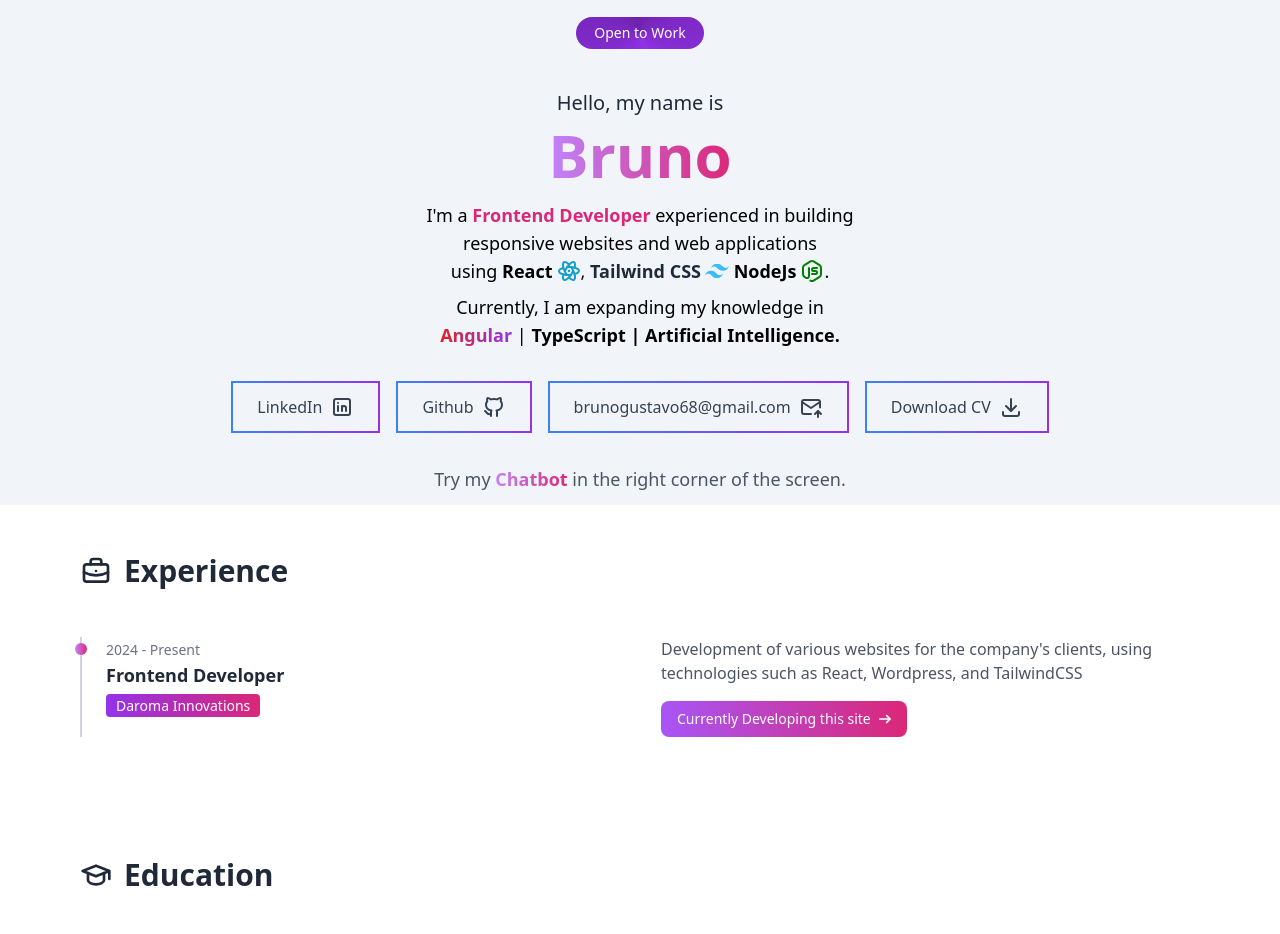
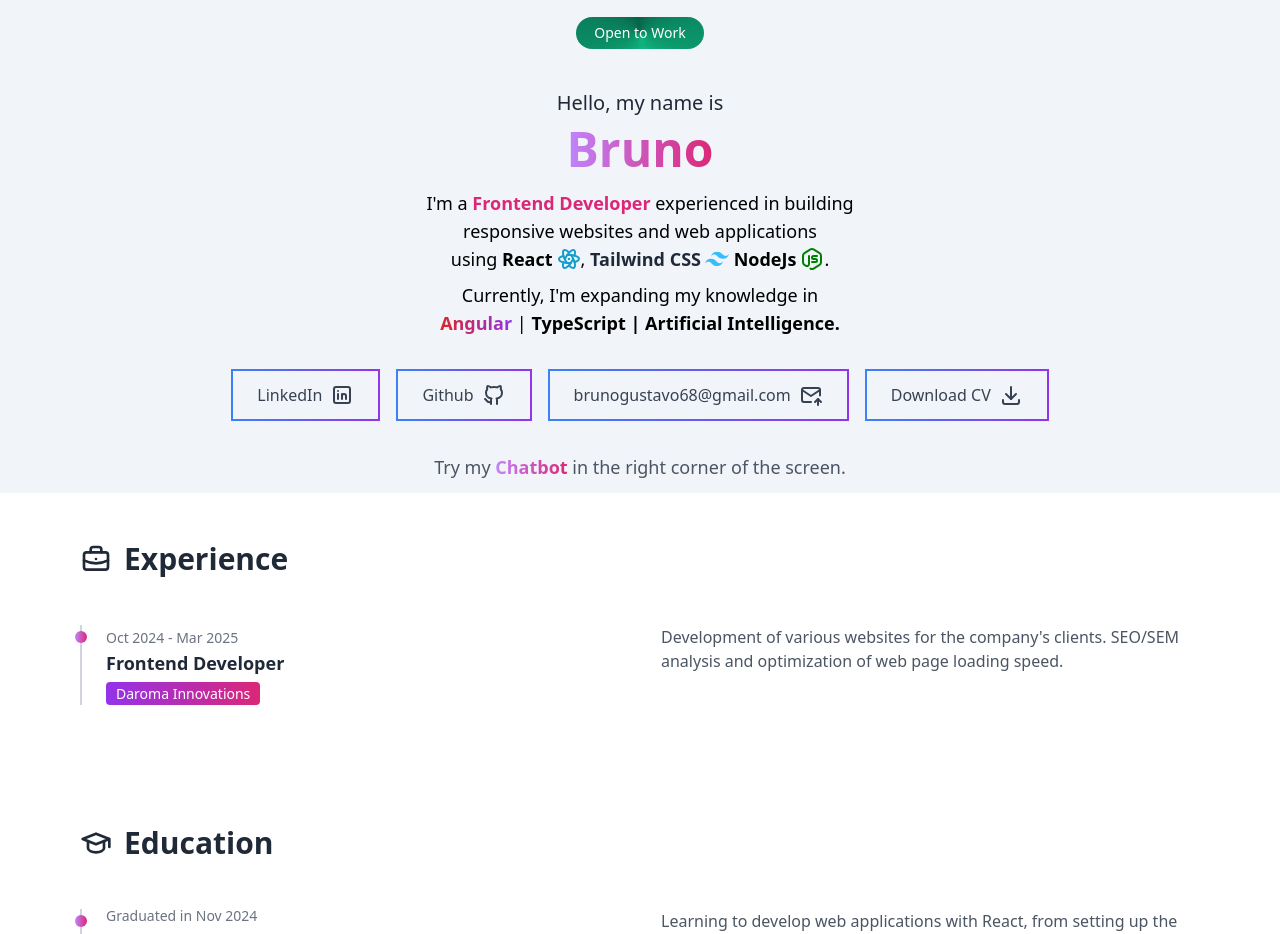
Before and after one commit to brunoviews/react-tailwind-portfolio, a React (Vite) app: page / in a window 1280 px wide. Shown: the part 340-1274 px from the top of the page. Built offline with nearby package versions, Linux system fonts and the light colour scheme.

Commit message:
Actualización de Cv y situación laboral

```diff
--- a/src/components/Badge.jsx
+++ b/src/components/Badge.jsx
@@ -5,7 +5,7 @@
     <div className="flex items-center pb-8">
       <span className="relative inline-flex overflow-hidden rounded-full p-[2px]">
         {/* Animación de borde con gradiente */}
-        <span className="absolute inset-[-1000%] animate-[spin_2s_linear_infinite] bg-[conic-gradient(from_90deg_at_50%_50%,#9333EA_0%,#6B21A8_50%,#9333EA_100%)]"></span>
+        <span className="absolute inset-[-1000%] animate-[spin_2s_linear_infinite] bg-[conic-gradient(from_90deg_at_50%_50%,#10B981_0%,#065F46_50%,#10B981_100%)]"></span>
         <div className="inline-flex items-center justify-center w-full px-4 py-1 text-sm  bg-fuchsia rounded-full cursor-pointer dark:bg-gray-800 dark:text-white/80 backdrop-blur-3xl whitespace-nowrap">
           <a
             href="https://www.linkedin.com/in/bruno-da-silva33/"
--- a/src/components/Certifications/Certifications.jsx
+++ b/src/components/Certifications/Certifications.jsx
@@ -15,7 +15,9 @@
       logo: "/machine.webp",
     },
 
-    { logo: "/b2.webp" },
+    { logo: "/b2.webp",
+      name: "C English Level Certificate",
+     },
   ];
 
   return (
--- a/src/components/Experiencia.jsx
+++ b/src/components/Experiencia.jsx
@@ -47,17 +47,7 @@
                 <p className="text-base font-normal text-gray-600 dark:text-gray-400 mb-4">
                   {job.description}
                 </p>
-                {job.link && (
-                  <a
-                    href={job.link}
-                    target="_blank"
-                    rel="noopener noreferrer"
-                    className="inline-flex items-center px-4 py-2 text-sm font-medium text-white bg-gradient-to-r from-purple-500 to-pink-600 rounded-lg hover:scale-105 transition-transform"
-                  >
-                    {t("experience.ctabutton")}
-                    <ArrowIcon className="ml-2" />
-                  </a>
-                )}
+
               </div>
             </li>
           ))}
--- a/src/components/Hero.jsx
+++ b/src/components/Hero.jsx
@@ -26,7 +26,7 @@
         <p className="text-lg sm:text-xl text-gray-800 dark:text-gray-400 m-2">
           {t("hero.title")}
         </p>
-        <h1 className="text-3xl sm:text-5xl md:text-6xl font-bold bg-clip-text text-transparent bg-gradient-to-r from-purple-400 to-pink-600">
+        <h1 className="text-3xl sm:text-5xl md:text-5xl font-bold bg-clip-text text-transparent bg-gradient-to-r from-purple-400 to-pink-600">
           Bruno
         </h1>
         <div className="mt-4 text-black dark:text-gray-300 max-w-md sm:max-w-xl text-base sm:text-lg text-balance">
--- a/src/components/Translate/en.json
+++ b/src/components/Translate/en.json
@@ -11,7 +11,7 @@
         "subtitle": "I'm a",
         "subtitle2": "Frontend Developer",
         "subtitle3": "experienced in building responsive websites and web applications using",
-        "subtitle4": "Currently, I am expanding my knowledge in",
+        "subtitle4": "Currently, I'm expanding my knowledge in",
         "tech": "Artificial Intelligence",
         "cvbutton": "Download CV",
         "chatbotinfo": "Try my",
@@ -24,8 +24,8 @@
                 "id": "daroma",
                 "company": "Daroma Innovations",
                 "position": "Frontend Developer",
-                "date": "2024 - Present",
-                "description": "Development of various websites for the company's clients, using technologies such as React, Wordpress, and TailwindCSS",
+                "date": "Oct 2024 - Mar 2025",
+                "description": "Development of various websites for the company's clients. SEO/SEM analysis and optimization of web page loading speed.",
                 "link": "https://calculai.vercel.app/"
             }
         ],
--- a/src/components/Translate/es.json
+++ b/src/components/Translate/es.json
@@ -24,8 +24,8 @@
         "id": "daroma",
         "company": "Daroma Innovations",
         "position": "Desarrollador Frontend",
-        "date": "2024 - Presente",
-        "description": "Desarrollo de varios sitios web para los clientes de la empresa, utilizando tecnologías como React, Next.js y TailwindCSS",
+        "date": "Oct 2024 - Mar 2025",
+        "description": "Desarrollo de sitios web para los clientes de la empresa. Análisis SEO/SEM y optimización de la velocidad de carga de las páginas web.",
         "link": "https://calculai.vercel.app/"
       }
     ],
```
Also changed, not shown: 1 other file (tests, documents, lock files or other folders).
